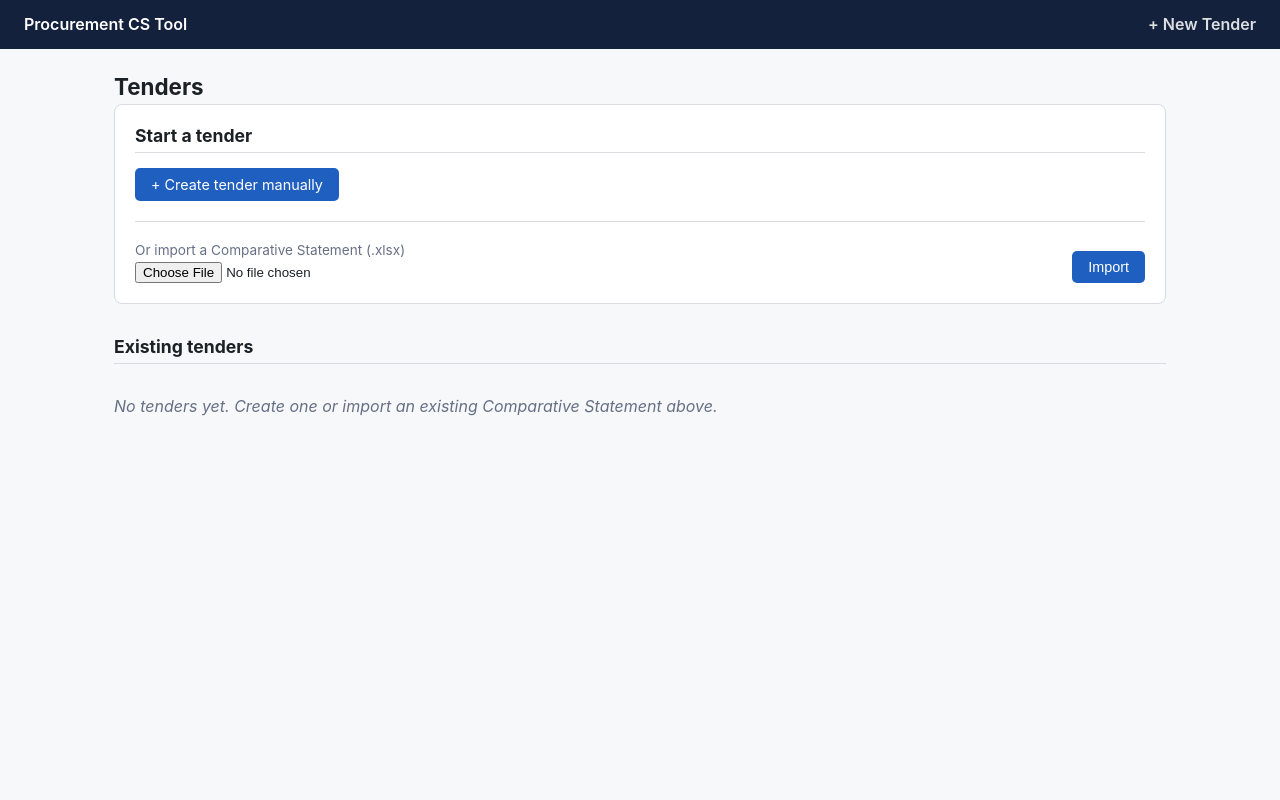
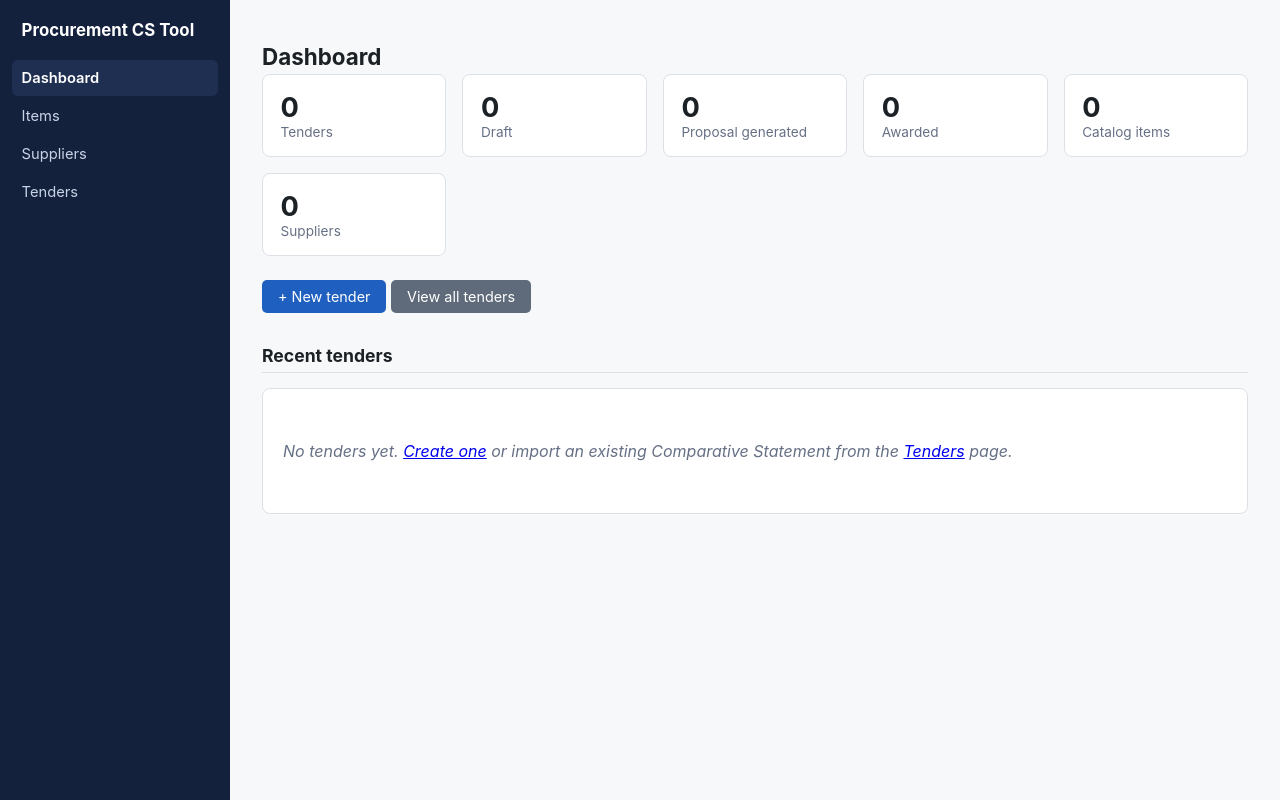
Before and after one commit to pretyiman/procurement-cs-tool, a FastAPI app: page / in a window 1280 px wide. Run offline with FastAPI, Linux system fonts and the light colour scheme; data that the repository does not hold is empty.

Commit message:
Phase 5+6: reusable item catalog, supplier catalog, sidebar UI, dashboard
Schema: new ItemMaster table (part_no+description unique together -
"NIV" non-inventory items reuse part_no but are distinct items). Item
(tender line) now references item_master_id instead of storing
part_no/description/unit directly - those come from item.item_master.
excel_io.import_tender uses get_or_create_item_master so re-importing
or importing across tenders reuses catalog rows instead of
duplicating them.

UI: base.html rewritten with a left sidebar (Dashboard/Items/
Suppliers/Tenders) replacing the top-nav-only layout. New /items
(catalog list+search+create) and /suppliers + /suppliers/{id}
(list+search+create+detail/edit) pages - suppliers were reusable
since Phase 1 but only creatable via the tender "attach" flow before
now. Tender detail's old free-text "Add item" form is replaced with
a catalog dropdown; adding the same catalog item twice to one tender
is rejected. "/" is now a dashboard (stat cards + recent tenders);
the old tender list/create/import content moved to "/tenders".

Verified: pytest tests/ (14 tests, 1 new - reimporting CS.xlsx twice
produces 23 catalog rows not 46, and NIV-part-numbered items stay
distinct by description) passes. Manually verified end-to-end on a
running server: fixture import populates 23 catalog items; adding an
existing catalog item to a new tender carries part_no/description/
unit through correctly and duplicate-add is rejected (400); creating
and editing a supplier via the new pages persists correctly; the
Purchase Proposal Excel export still works against the new schema;
dashboard stat counts match DB state exactly.

```diff
--- a/app/main.py
+++ b/app/main.py
@@ -11,8 +11,13 @@ from sqlmodel import Session, select
 from .award_engine import build_purchase_proposal, resolve_awarded_items, validate_override
 from .cs_engine import build_comparative_statement
 from .db import create_db_and_tables, get_session
-from .excel_io import export_purchase_proposal_xlsx, get_or_create_supplier, import_tender
-from .models import Item, Quote, Supplier, Tender, TenderStatus
+from .excel_io import (
+    export_purchase_proposal_xlsx,
+    get_or_create_item_master,
+    get_or_create_supplier,
+    import_tender,
+)
+from .models import Item, ItemMaster, Quote, Supplier, Tender, TenderStatus
 
 app = FastAPI(title="Procurement Comparative Statement & Award Tool")
 
@@ -31,21 +36,151 @@ def health():
 
 
 # ---------------------------------------------------------------------------
-# Home / tender list
+# Dashboard
 # ---------------------------------------------------------------------------
 
 
 @app.get("/", response_class=HTMLResponse)
-def home(request: Request, session: Session = Depends(get_session)):
+def dashboard(request: Request, session: Session = Depends(get_session)):
     tenders = session.exec(select(Tender).order_by(Tender.id.desc())).all()
-    return templates.TemplateResponse(request, "home.html", {"tenders": tenders})
+    status_counts = {"draft": 0, "proposal_generated": 0, "awarded": 0}
+    for t in tenders:
+        status_counts[t.status.value] = status_counts.get(t.status.value, 0) + 1
+
+    item_count = len(session.exec(select(ItemMaster)).all())
+    supplier_count = len(session.exec(select(Supplier)).all())
+
+    return templates.TemplateResponse(
+        request,
+        "dashboard.html",
+        {
+            "tender_count": len(tenders),
+            "status_counts": status_counts,
+            "item_count": item_count,
+            "supplier_count": supplier_count,
+            "recent_tenders": tenders[:8],
+        },
+    )
 
 
 # ---------------------------------------------------------------------------
-# Create / import tenders
+# Item catalog (reusable across tenders)
+# ---------------------------------------------------------------------------
+
+
+@app.get("/items", response_class=HTMLResponse)
+def items_catalog(request: Request, q: str = "", session: Session = Depends(get_session)):
+    catalog = session.exec(select(ItemMaster)).all()
+    if q.strip():
+        needle = q.strip().lower()
+        catalog = [
+            im for im in catalog if needle in im.part_no.lower() or needle in im.description.lower()
+        ]
+    catalog.sort(key=lambda im: (im.part_no, im.description))
+    return templates.TemplateResponse(request, "items.html", {"items": catalog, "q": q})
+
+
+@app.post("/items")
+def create_item(
+    part_no: str = Form(""),
+    description: str = Form(...),
+    default_unit: str = Form(""),
+    session: Session = Depends(get_session),
+):
+    if not description.strip():
+        raise HTTPException(400, "Description is required")
+    get_or_create_item_master(session, part_no, description, default_unit)
+    session.commit()
+    return RedirectResponse("/items", status_code=303)
+
+
+# ---------------------------------------------------------------------------
+# Supplier catalog (reusable across tenders)
+# ---------------------------------------------------------------------------
+
+
+@app.get("/suppliers", response_class=HTMLResponse)
+def suppliers_catalog(request: Request, q: str = "", session: Session = Depends(get_session)):
+    suppliers = session.exec(select(Supplier).order_by(Supplier.name)).all()
+    if q.strip():
+        needle = q.strip().lower()
+        suppliers = [s for s in suppliers if needle in s.name.lower()]
+    return templates.TemplateResponse(request, "suppliers.html", {"suppliers": suppliers, "q": q})
+
+
+@app.post("/suppliers")
+def create_supplier(
+    name: str = Form(...),
+    address: str = Form(""),
+    contact_person: str = Form(""),
+    phone: str = Form(""),
+    email: str = Form(""),
+    tax_no: str = Form(""),
+    session: Session = Depends(get_session),
+):
+    if not name.strip():
+        raise HTTPException(400, "Supplier name is required")
+    supplier = get_or_create_supplier(session, name)
+    for field, value in (
+        ("address", address),
+        ("contact_person", contact_person),
+        ("phone", phone),
+        ("email", email),
+        ("tax_no", tax_no),
+    ):
+        if value.strip():
+            setattr(supplier, field, value.strip())
+    session.add(supplier)
+    session.commit()
+    return RedirectResponse("/suppliers", status_code=303)
+
+
+@app.get("/suppliers/{supplier_id}", response_class=HTMLResponse)
+def supplier_detail(supplier_id: int, request: Request, session: Session = Depends(get_session)):
+    supplier = session.get(Supplier, supplier_id)
+    if supplier is None:
+        raise HTTPException(404, "Supplier not found")
+    return templates.TemplateResponse(request, "supplier_detail.html", {"supplier": supplier})
+
+
+@app.post("/suppliers/{supplier_id}")
+def update_supplier(
+    supplier_id: int,
+    name: str = Form(...),
+    address: str = Form(""),
+    contact_person: str = Form(""),
+    phone: str = Form(""),
+    email: str = Form(""),
+    tax_no: str = Form(""),
+    session: Session = Depends(get_session),
+):
+    supplier = session.get(Supplier, supplier_id)
+    if supplier is None:
+        raise HTTPException(404, "Supplier not found")
+    if not name.strip():
+        raise HTTPException(400, "Supplier name is required")
+    supplier.name = name.strip()
+    supplier.address = address.strip() or None
+    supplier.contact_person = contact_person.strip() or None
+    supplier.phone = phone.strip() or None
+    supplier.email = email.strip() or None
+    supplier.tax_no = tax_no.strip() or None
+    session.add(supplier)
+    session.commit()
+    return RedirectResponse(f"/suppliers/{supplier_id}", status_code=303)
+
+
+# ---------------------------------------------------------------------------
+# Tenders: list, create, import
 # NOTE: these literal routes must be registered before GET /tenders/{tender_id}
 # so "new" doesn't get swallowed as a tender_id path param.
 # ---------------------------------------------------------------------------
+
+
+@app.get("/tenders", response_class=HTMLResponse)
+def tenders_list(request: Request, session: Session = Depends(get_session)):
+    tenders = session.exec(select(Tender).order_by(Tender.id.desc())).all()
+    return templates.TemplateResponse(request, "tenders_list.html", {"tenders": tenders})
 
 
 @app.get("/tenders/new", response_class=HTMLResponse)
@@ -136,7 +271,8 @@ def tender_detail(tender_id: int, request: Request, session: Session = Depends(g
             }
         )
 
-    next_ser = (max((i.ser for i in items), default=0)) + 1
+    catalog_items = session.exec(select(ItemMaster)).all()
+    catalog_items.sort(key=lambda im: (im.part_no, im.description))
 
     return templates.TemplateResponse(
         request,
@@ -149,7 +285,7 @@ def tender_detail(tender_id: int, request: Request, session: Session = Depends(g
             "item_rows": item_rows,
             "firm_summaries": cs.firm_summaries,
             "grand_total": cs.grand_total,
-            "next_ser": next_ser,
+            "catalog_items": catalog_items,
         },
     )
 
@@ -157,10 +293,7 @@ def tender_detail(tender_id: int, request: Request, session: Session = Depends(g
 @app.post("/tenders/{tender_id}/items")
 def add_item(
     tender_id: int,
-    ser: str = Form(...),
-    part_no: str = Form(""),
-    description: str = Form(...),
-    unit: str = Form(""),
+    item_master_id: str = Form(...),
     qty: str = Form(...),
     lpr: str = Form(""),
     session: Session = Depends(get_session),
@@ -170,13 +303,21 @@ def add_item(
         raise HTTPException(404, "Tender not found")
 
     try:
-        ser_val = int(ser)
+        item_master_id_val = int(item_master_id)
         qty_val = float(qty)
         lpr_val: Optional[float] = float(lpr) if lpr.strip() else None
     except ValueError:
-        raise HTTPException(400, "Ser/Qty/LPR must be numeric")
+        raise HTTPException(400, "Item/Qty/LPR must be valid")
+
+    item_master = session.get(ItemMaster, item_master_id_val)
+    if item_master is None:
+        raise HTTPException(400, "Unknown catalog item")
 
     existing_items = session.exec(select(Item).where(Item.tender_id == tender_id)).all()
+    if any(i.item_master_id == item_master_id_val for i in existing_items):
+        raise HTTPException(400, "This item is already on this tender")
+
+    next_ser = (max((i.ser for i in existing_items), default=0)) + 1
     existing_item_ids = [i.id for i in existing_items]
     attached_supplier_ids = (
         {q.supplier_id for q in session.exec(select(Quote).where(Quote.item_id.in_(existing_item_ids))).all()}
@@ -186,10 +327,8 @@ def add_item(
 
     item = Item(
         tender_id=tender_id,
-        ser=ser_val,
-        part_no=part_no.strip(),
-        description=description.strip(),
-        unit=unit.strip(),
+        item_master_id=item_master_id_val,
+        ser=next_ser,
         qty=qty_val,
         lpr=lpr_val,
     )
--- a/app/templates/award_review.html
+++ b/app/templates/award_review.html
@@ -20,7 +20,7 @@
       {% for row in rows %}
       <tr>
         <td>{{ row.item.ser }}</td>
-        <td>{{ row.item.description }}</td>
+        <td>{{ row.item.item_master.description }}</td>
         <td>
           {% if row.lowest_name %}{{ row.lowest_name }} @ {{ '%.2f'|format(row.lowest_rate) }}
           {% else %}<span class="nq">no quotes</span>{% endif %}
--- a/app/templates/base.html
+++ b/app/templates/base.html
@@ -6,33 +6,56 @@
   <title>{% block title %}Procurement CS Tool{% endblock %}</title>
   <style>
     :root {
-      --border: #d8dce1;
+      --border: #dde1e6;
       --muted: #667085;
       --accent: #1f5fbf;
       --lowest-bg: #e6f4ea;
       --lowest-border: #34a853;
+      --sidebar-bg: #14213d;
+      --sidebar-fg: #c9d3e6;
+      --sidebar-active-bg: #1f2f52;
     }
     * { box-sizing: border-box; }
+    html, body { height: 100%; }
     body {
       font-family: -apple-system, Segoe UI, Roboto, Helvetica, Arial, sans-serif;
       margin: 0;
       color: #1c2126;
       background: #f7f8fa;
     }
-    header.site {
-      background: #14213d;
+    .app-shell { display: flex; min-height: 100vh; }
+    aside.sidebar {
+      width: 230px;
+      flex-shrink: 0;
+      background: var(--sidebar-bg);
+      color: var(--sidebar-fg);
+      padding: 1.25rem 0.75rem;
+      position: sticky;
+      top: 0;
+      height: 100vh;
+      overflow-y: auto;
+    }
+    aside.sidebar .brand {
+      font-weight: 700;
       color: white;
-      padding: 0.9rem 1.5rem;
-      display: flex;
-      align-items: center;
-      justify-content: space-between;
+      font-size: 1.05rem;
+      padding: 0 0.6rem 1.25rem;
+      display: block;
+      text-decoration: none;
     }
-    header.site a { color: white; text-decoration: none; font-weight: 600; }
-    main {
-      max-width: 1100px;
-      margin: 1.5rem auto;
-      padding: 0 1.5rem 3rem;
+    aside.sidebar nav a {
+      display: block;
+      color: var(--sidebar-fg);
+      text-decoration: none;
+      padding: 0.55rem 0.6rem;
+      border-radius: 6px;
+      font-size: 0.92rem;
+      margin-bottom: 0.15rem;
     }
+    aside.sidebar nav a:hover { background: #1a2a4d; color: white; }
+    aside.sidebar nav a.active { background: var(--sidebar-active-bg); color: white; font-weight: 600; }
+    .main-area { flex: 1; min-width: 0; }
+    main { max-width: 1200px; margin: 0 auto; padding: 1.75rem 2rem 3rem; }
     h1 { font-size: 1.4rem; margin-bottom: 0.25rem; }
     h2 { font-size: 1.1rem; margin-top: 2rem; border-bottom: 1px solid var(--border); padding-bottom: 0.4rem; }
     .card {
@@ -50,9 +73,9 @@
     .muted { color: var(--muted); }
     .nq { color: var(--muted); font-style: italic; }
     td.lowest-cell { background: var(--lowest-bg); border-left: 3px solid var(--lowest-border); font-weight: 600; }
-    input[type=text], input[type=number] {
+    input[type=text], input[type=number], select {
       width: 100%;
-      padding: 0.3rem 0.4rem;
+      padding: 0.35rem 0.5rem;
       border: 1px solid var(--border);
       border-radius: 4px;
       font-size: 0.9rem;
@@ -77,16 +100,49 @@
     .btn-secondary { background: #5f6b7a; }
     .totals-row { font-weight: 700; background: #eef1f5; }
     .empty { color: var(--muted); font-style: italic; padding: 1rem 0; }
-    .tender-list a { font-weight: 600; }
+    .breadcrumb { font-size: 0.85rem; margin-bottom: 0.5rem; }
+    .breadcrumb a { color: var(--accent); text-decoration: none; }
+    .stat-grid { display: grid; grid-template-columns: repeat(auto-fit, minmax(160px, 1fr)); gap: 1rem; margin-bottom: 1.5rem; }
+    .stat-card { background: white; border: 1px solid var(--border); border-radius: 8px; padding: 1rem 1.1rem; }
+    .stat-card .value { font-size: 1.7rem; font-weight: 700; }
+    .stat-card .label { color: var(--muted); font-size: 0.85rem; }
+    .price-pill {
+      display: inline-block;
+      border: 1px solid var(--border);
+      border-radius: 20px;
+      padding: 0.35rem 0.8rem;
+      margin: 0.15rem 0.3rem 0.15rem 0;
+      background: #f4f6f8;
+      cursor: pointer;
+      font-size: 0.88rem;
+      color: #1c2126;
+    }
+    .price-pill:hover { border-color: var(--accent); }
+    .price-pill.lowest { border-color: var(--lowest-border); background: var(--lowest-bg); font-weight: 600; }
+    .price-pill.awarded { outline: 2px solid var(--accent); }
+    .badge { font-size: 0.72rem; text-transform: uppercase; letter-spacing: 0.03em; padding: 0.1rem 0.4rem; border-radius: 4px; background: var(--lowest-border); color: white; margin-left: 0.35rem; }
+    @media (max-width: 780px) {
+      .app-shell { flex-direction: column; }
+      aside.sidebar { width: 100%; height: auto; position: static; }
+    }
   </style>
 </head>
 <body>
-  <header class="site">
-    <a href="/">Procurement CS Tool</a>
-    <nav><a href="/tenders/new" style="opacity:0.85">+ New Tender</a></nav>
-  </header>
-  <main>
-    {% block content %}{% endblock %}
-  </main>
+  <div class="app-shell">
+    <aside class="sidebar">
+      <a class="brand" href="/">Procurement CS Tool</a>
+      <nav>
+        <a href="/" class="{{ 'active' if request.url.path == '/' else '' }}">Dashboard</a>
+        <a href="/items" class="{{ 'active' if request.url.path.startswith('/items') else '' }}">Items</a>
+        <a href="/suppliers" class="{{ 'active' if request.url.path.startswith('/suppliers') else '' }}">Suppliers</a>
+        <a href="/tenders" class="{{ 'active' if request.url.path.startswith('/tenders') else '' }}">Tenders</a>
+      </nav>
+    </aside>
+    <div class="main-area">
+      <main>
+        {% block content %}{% endblock %}
+      </main>
+    </div>
+  </div>
 </body>
 </html>
--- /dev/null
+++ b/app/templates/dashboard.html
@@ -0,0 +1,36 @@
+{% extends "base.html" %}
+{% block title %}Dashboard - Procurement CS Tool{% endblock %}
+{% block content %}
+<h1>Dashboard</h1>
+
+<div class="stat-grid">
+  <div class="stat-card"><div class="value">{{ tender_count }}</div><div class="label">Tenders</div></div>
+  <div class="stat-card"><div class="value">{{ status_counts.get('draft', 0) }}</div><div class="label">Draft</div></div>
+  <div class="stat-card"><div class="value">{{ status_counts.get('proposal_generated', 0) }}</div><div class="label">Proposal generated</div></div>
+  <div class="stat-card"><div class="value">{{ status_counts.get('awarded', 0) }}</div><div class="label">Awarded</div></div>
+  <div class="stat-card"><div class="value">{{ item_count }}</div><div class="label">Catalog items</div></div>
+  <div class="stat-card"><div class="value">{{ supplier_count }}</div><div class="label">Suppliers</div></div>
+</div>
+
+<p><a class="btn" href="/tenders/new">+ New tender</a> <a class="btn btn-secondary" href="/tenders">View all tenders</a></p>
+
+<h2>Recent tenders</h2>
+<div class="card">
+  {% if recent_tenders %}
+  <table>
+    <thead><tr><th>Inquiry No.</th><th class="num">GST %</th><th>Status</th></tr></thead>
+    <tbody>
+      {% for t in recent_tenders %}
+      <tr>
+        <td><a href="/tenders/{{ t.id }}">{{ t.inquiry_no }}</a></td>
+        <td class="num">{{ t.gst_percent }}</td>
+        <td>{{ t.status.value }}</td>
+      </tr>
+      {% endfor %}
+    </tbody>
+  </table>
+  {% else %}
+  <p class="empty">No tenders yet. <a href="/tenders/new">Create one</a> or import an existing Comparative Statement from the <a href="/tenders">Tenders</a> page.</p>
+  {% endif %}
+</div>
+{% endblock %}
```
Also changed, not shown: CLAUDE.md (+31 -10 lines), PLAN.md (+22 -2 lines), app/excel_io.py (+40 -10 lines), app/models.py (+21 -3 lines), app/templates/items.html (added, +52 -0 lines), app/templates/purchase_proposal.html (+5 -5 lines), app/templates/supplier_detail.html (added, +36 -0 lines), app/templates/suppliers.html (added, +56 -0 lines), app/templates/tender_detail.html (+12 -18 lines), docs/data-model.md (+15 -4 lines), tests/test_excel_io.py (+23 -1 lines), app/templates/tenders_list.html (renamed from app/templates/home.html).
